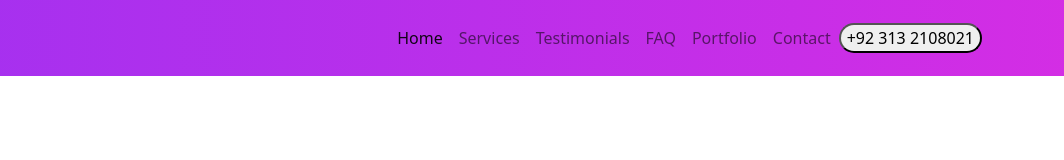
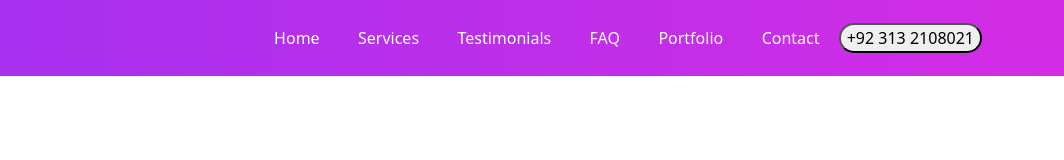
Before and after one commit to mhassanrahi/portfolio-bootstrap-5, a website: page index.html in a window 1280 px wide. Shown: the full height of the page, 216-1280 px from the left. Drawn offline with nearby package versions, Linux system fonts and the light colour scheme.

Commit message:
* Styled nav links

```diff
--- a/scss/sections/_navbar.scss
+++ b/scss/sections/_navbar.scss
@@ -6,4 +6,12 @@
         rgba($primary, 0.95),
         rgba($secondary, 0.95)
     );
+
+    li {
+        padding: 0 0.7rem;
+
+        a {
+            color: #fff !important;
+        }
+    }
 }
```
Also changed, not shown: assets/css/style.css, 1 other file.
